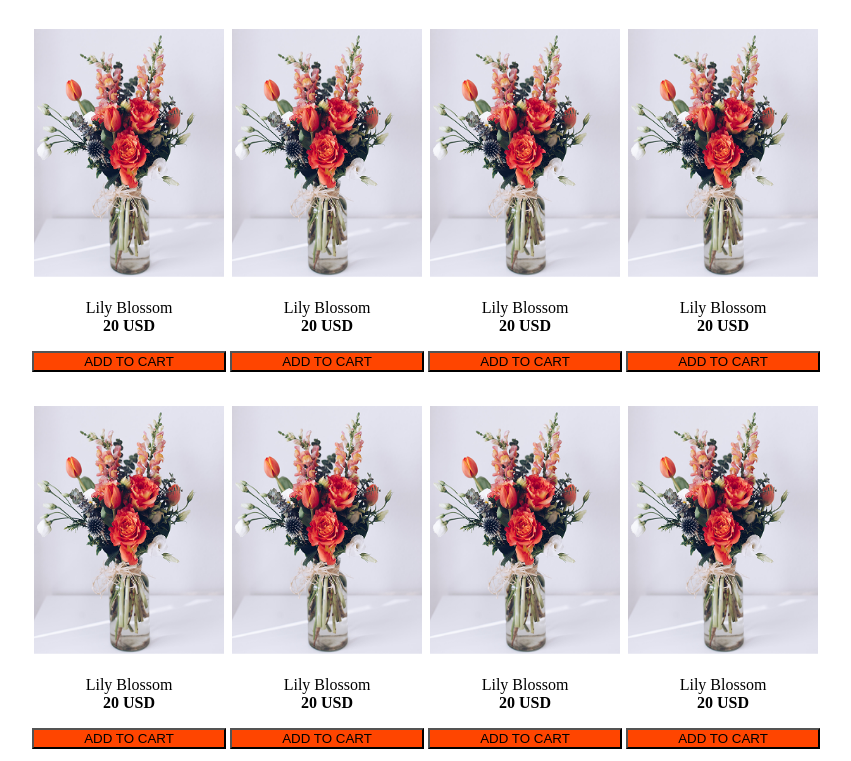
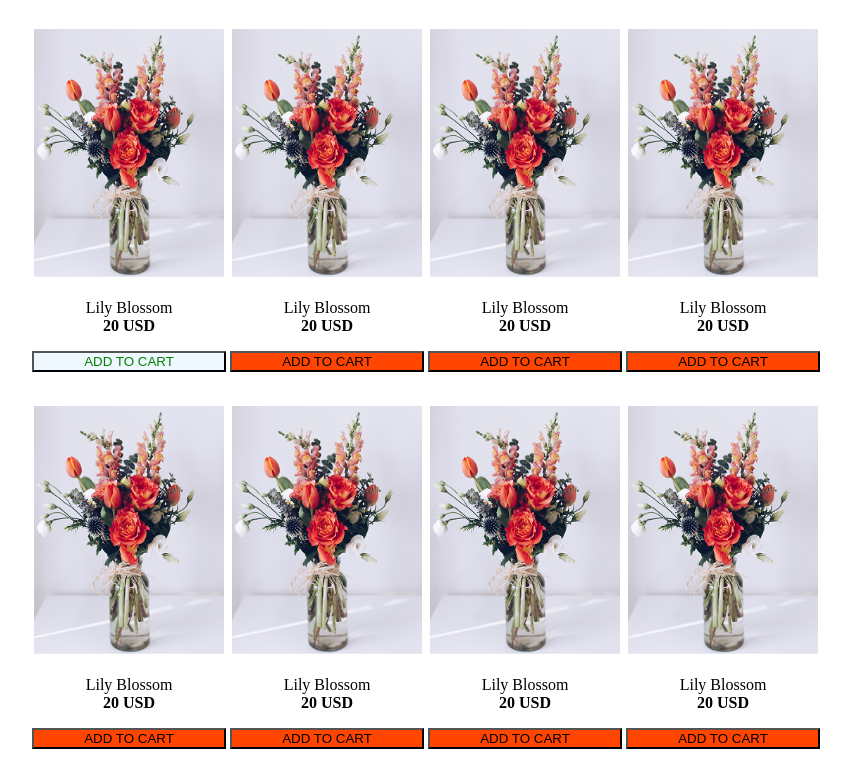
Before and after one commit to Alamgir-Rejvi/PH_Web_Foundation, a plain HTML site: page Milleston_2/Assignment_2/index.html in a window 1280 px wide. In both pictures the pointer is over the button 347 px from the left and 899 px from the top of the page. Shown: the part 538-1299 px from the top of the page, without its empty margins (218-1069 px from the left). Drawn offline with Linux system fonts and the light colour scheme.

Commit message:
some new feature

```diff
--- a/Milleston_2/Assignment_2/cssFile.css
+++ b/Milleston_2/Assignment_2/cssFile.css
@@ -96,6 +96,11 @@ ul li a:hover{
 .image_card button {
     width: 98%;
     background-color: orangered;
+}
+
+.image_card button:hover{
+    background-color: aliceblue;
+    color: green;
 }
 
 
```
